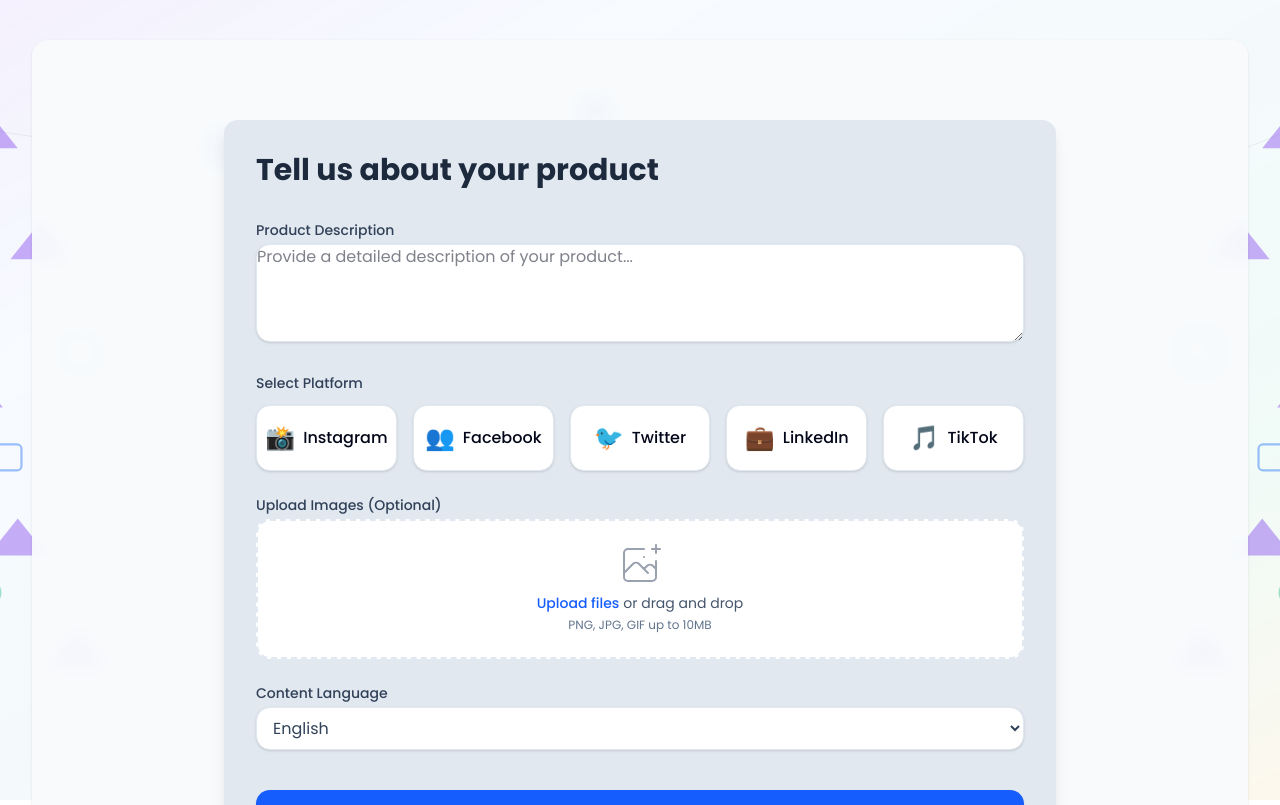
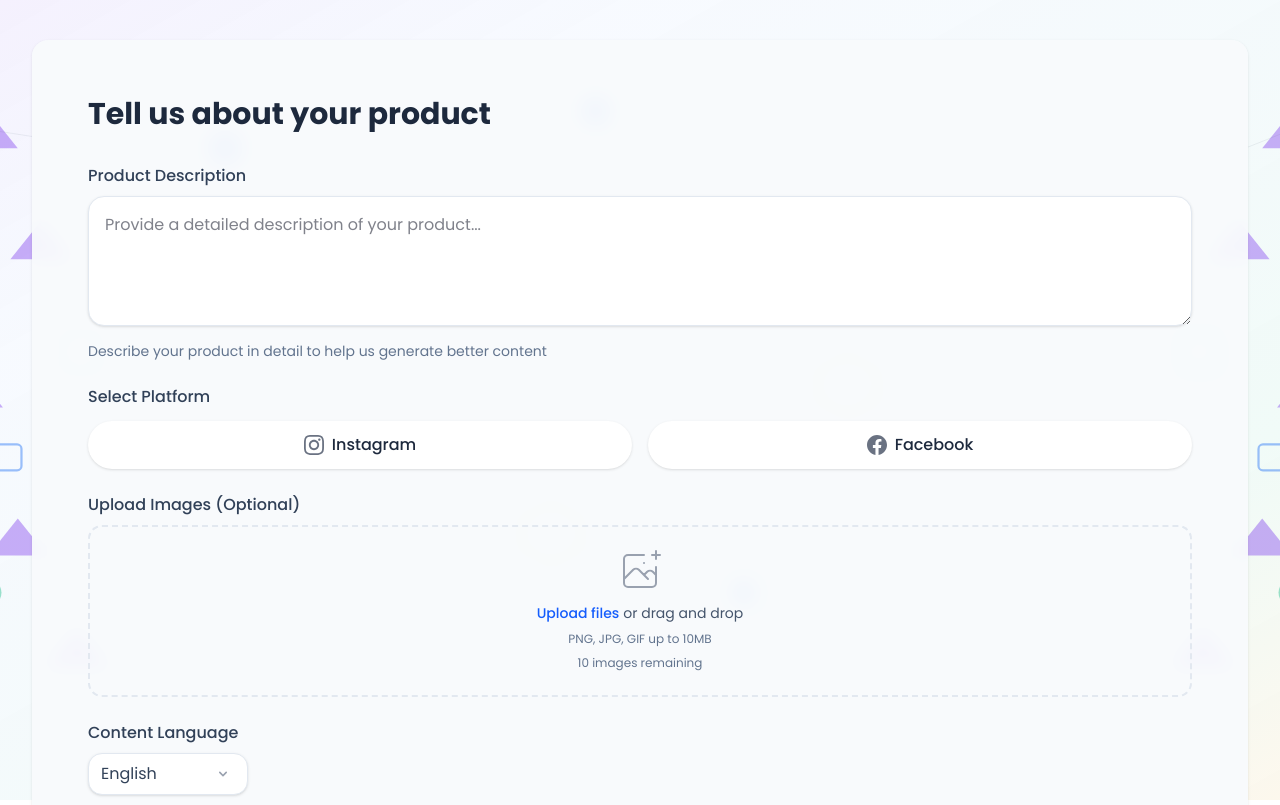
Before and after one commit to bhavyaajainn/BrandVoice, a Next.js app in the folder frontend/: page /content-studio/create in a window 1280 px wide. Shown: the top 805 px of the page. Built offline with nearby package versions, Linux system fonts and the light colour scheme.

Commit message:
updated product description page

```diff
--- a/frontend/app/content-studio/create/page.tsx
+++ b/frontend/app/content-studio/create/page.tsx
@@ -2,6 +2,8 @@
 
 import React, { useState } from 'react';
 import { motion } from 'framer-motion';
+import Image from 'next/image';
+import { Dialog } from '@/components/ui/dialog';
 
 interface ProductDetails {
     description: string;
@@ -17,23 +19,48 @@ export default function CreateContent() {
         images: [],
         language: 'English'
     });
+    const [selectedImage, setSelectedImage] = useState<string | null>(null);
 
     const platforms = [
-        { id: 'instagram', name: 'Instagram', icon: '📸' },
-        { id: 'facebook', name: 'Facebook', icon: '👥' },
-        { id: 'twitter', name: 'Twitter', icon: '🐦' },
-        { id: 'linkedin', name: 'LinkedIn', icon: '💼' },
-        { id: 'tiktok', name: 'TikTok', icon: '🎵' }
+        {
+            id: 'instagram',
+            name: 'Instagram',
+            icon: <svg className="w-5 h-5" viewBox="0 0 24 24" fill="currentColor"><path d="M12 2.163c3.204 0 3.584.012 4.85.07 3.252.148 4.771 1.691 4.919 4.919.058 1.265.069 1.645.069 4.849 0 3.205-.012 3.584-.069 4.849-.149 3.225-1.664 4.771-4.919 4.919-1.266.058-1.644.07-4.85.07-3.204 0-3.584-.012-4.849-.07-3.26-.149-4.771-1.699-4.919-4.92-.058-1.265-.07-1.644-.07-4.849 0-3.204.013-3.583.07-4.849.149-3.227 1.664-4.771 4.919-4.919 1.266-.057 1.645-.069 4.849-.069zm0-2.163c-3.259 0-3.667.014-4.947.072-4.358.2-6.78 2.618-6.98 6.98-.059 1.281-.073 1.689-.073 4.948 0 3.259.014 3.668.072 4.948.2 4.358 2.618 6.78 6.98 6.98 1.281.058 1.689.072 4.948.072 3.259 0 3.668-.014 4.948-.072 4.354-.2 6.782-2.618 6.979-6.98.059-1.28.073-1.689.073-4.948 0-3.259-.014-3.667-.072-4.947-.196-4.354-2.617-6.78-6.979-6.98-1.281-.059-1.69-.073-4.949-.073zm0 5.838c-3.403 0-6.162 2.759-6.162 6.162s2.759 6.163 6.162 6.163 6.162-2.759 6.162-6.163c0-3.403-2.759-6.162-6.162-6.162zm0 10.162c-2.209 0-4-1.79-4-4 0-2.209 1.791-4 4-4s4 1.791 4 4c0 2.21-1.791 4-4 4zm6.406-11.845c-.796 0-1.441.645-1.441 1.44s.645 1.44 1.441 1.44c.795 0 1.439-.645 1.439-1.44s-.644-1.44-1.439-1.44z"/></svg>
+        },
+        {
+            id: 'facebook',
+            name: 'Facebook',
+            icon: <svg className="w-5 h-5" viewBox="0 0 24 24" fill="currentColor"><path d="M24 12.073c0-6.627-5.373-12-12-12s-12 5.373-12 12c0 5.99 4.388 10.954 10.125 11.854v-8.385H7.078v-3.47h3.047V9.43c0-3.007 1.792-4.669 4.533-4.669 1.312 0 2.686.235 2.686.235v2.953H15.83c-1.491 0-1.956.925-1.956 1.874v2.25h3.328l-.532 3.47h-2.796v8.385C19.612 23.027 24 18.062 24 12.073z"/></svg>
+        }
     ];
 
     const handleImageUpload = (e: React.ChangeEvent<HTMLInputElement>) => {
         if (e.target.files) {
             const filesArray = Array.from(e.target.files);
+            if (productDetails.images.length + filesArray.length > 10) {
+                alert('You can only upload up to 10 images');
+                return;
+            }
             setProductDetails(prev => ({
                 ...prev,
                 images: [...prev.images, ...filesArray]
             }));
         }
+    };
+
+    const handleImageClick = (file: File) => {
+        const reader = new FileReader();
+        reader.onload = (e) => {
+            setSelectedImage(e.target?.result as string);
+        };
+        reader.readAsDataURL(file);
+    };
+
+    const handleRemoveImage = (index: number) => {
+        setProductDetails(prev => ({
+            ...prev,
+            images: prev.images.filter((_, i) => i !== index)
+        }));
     };
 
     const handleSubmit = (e: React.FormEvent) => {
@@ -43,63 +70,106 @@ export default function CreateContent() {
     };
 
     return (
-        <div className="min-h-screen">
-            <div className="max-w-4xl mx-auto py-12 px-4 sm:px-6 lg:px-8">
-                <motion.div
-                    initial={{ opacity: 0.8 }}
-                    animate={{ opacity: 1 }}
-                    transition={{ duration: 0.3 }}
-                >
-                    <div className="rounded-xl shadow-lg p-8 bg-slate-200">
-                        <h1 className="text-3xl font-bold mb-8 text-slate-800">Tell us about your product</h1>
+        <div>
+            <div className="p-4 sm:p-6">
+                <h1 className="text-2xl sm:text-3xl font-bold mb-6 sm:mb-8 text-slate-800">Tell us about your product</h1>
 
-                        <form onSubmit={handleSubmit} className="space-y-6">
+                <form onSubmit={handleSubmit} className="space-y-5 sm:space-y-6">
                     {/* Product Description */}
                     <div>
-                                <label className="block text-sm font-medium text-slate-700 mb-1">
+                        <label className="block text-sm sm:text-base font-medium text-slate-700 mb-2">
                             Product Description
                         </label>
                         <textarea
                             rows={4}
                             placeholder="Provide a detailed description of your product..."
-                                    className="w-full rounded-xl border bg-white shadow-sm focus:border-blue-500 focus:ring-blue-500"
+                            className="w-full rounded-2xl border bg-white shadow-sm focus:border-blue-500 focus:ring-blue-500 p-3 sm:p-4 text-sm sm:text-base"
                             value={productDetails.description}
                             onChange={(e) => setProductDetails(prev => ({ ...prev, description: e.target.value }))}
                         />
+                        <p className="text-xs sm:text-sm text-slate-500 mt-2">
+                            Describe your product in detail to help us generate better content
+                        </p>
                     </div>
 
                     {/* Platform Selection */}
                     <div>
-                                <label className="block text-sm font-medium text-slate-700 mb-3">
+                        <label className="block text-sm sm:text-base font-medium text-slate-700 mb-3">
                             Select Platform
                         </label>
-                                <div className="grid grid-cols-2 sm:grid-cols-3 lg:grid-cols-5 gap-4">
-                                    {platforms.map((platform) => (
+                        <div className="flex flex-col sm:grid sm:grid-cols-2 gap-3 sm:gap-4">
                             <button
-                                            key={platform.id}
-                                            className={`flex items-center justify-center p-4 rounded-xl border shadow-sm transition-all duration-200 bg-white ${
-                                                productDetails.selectedPlatform === platform.id
-                                                    ? 'border-blue-500 bg-blue-50 text-blue-700 shadow-md'
-                                                    : 'hover:shadow-md hover:border-gray-300'
+                                type="button"
+                                className={`flex items-center justify-center py-2.5 sm:py-3 px-5 sm:px-6 rounded-2xl sm:rounded-3xl bg-white shadow-sm transition-all duration-200 ${
+                                    productDetails.selectedPlatform === 'instagram'
+                                        ? 'ring-2 ring-pink-500 shadow-md'
+                                        : 'hover:shadow-md hover:ring-1 hover:ring-pink-200 hover:-translate-y-0.5'
                                 }`}
-                                            onClick={() => setProductDetails(prev => ({ ...prev, selectedPlatform: platform.id }))}
+                                onClick={() => setProductDetails(prev => ({ ...prev, selectedPlatform: 'instagram' }))}
                             >
-                                            <span className="text-2xl mr-2">{platform.icon}</span>
-                                            <span className="font-medium">{platform.name}</span>
+                                <div className="flex items-center gap-2">
+                                    <svg
+                                        className={`w-4 h-4 sm:w-5 sm:h-5 transition-colors duration-200 ${
+                                            productDetails.selectedPlatform === 'instagram'
+                                                ? 'text-pink-600'
+                                                : 'text-gray-500 group-hover:text-pink-400'
+                                        }`}
+                                        viewBox="0 0 24 24"
+                                        fill="currentColor"
+                                    >
+                                        <path d="M12 2.163c3.204 0 3.584.012 4.85.07 3.252.148 4.771 1.691 4.919 4.919.058 1.265.069 1.645.069 4.849 0 3.205-.012 3.584-.069 4.849-.149 3.225-1.664 4.771-4.919 4.919-1.266.058-1.644.07-4.85.07-3.204 0-3.584-.012-4.849-.07-3.26-.149-4.771-1.699-4.919-4.92-.058-1.265-.07-1.644-.07-4.849 0-3.204.013-3.583.07-4.849.149-3.227 1.664-4.771 4.919-4.919 1.266-.057 1.645-.069 4.849-.069zm0-2.163c-3.259 0-3.667.014-4.947.072-4.358.2-6.78 2.618-6.98 6.98-.059 1.281-.073 1.689-.073 4.948 0 3.259.014 3.668.072 4.948.2 4.358 2.618 6.78 6.98 6.98 1.281.058 1.689.072 4.948.072 3.259 0 3.668-.014 4.948-.072 4.354-.2 6.782-2.618 6.979-6.98.059-1.28.073-1.689.073-4.948 0-3.259-.014-3.667-.072-4.947-.196-4.354-2.617-6.78-6.979-6.98-1.281-.059-1.69-.073-4.949-.073zm0 5.838c-3.403 0-6.162 2.759-6.162 6.162s2.759 6.163 6.162 6.163 6.162-2.759 6.162-6.163c0-3.403-2.759-6.162-6.162-6.162zm0 10.162c-2.209 0-4-1.79-4-4 0-2.209 1.791-4 4-4s4 1.791 4 4c0 2.21-1.791 4-4 4zm6.406-11.845c-.796 0-1.441.645-1.441 1.44s.645 1.44 1.441 1.44c.795 0 1.439-.645 1.439-1.44s-.644-1.44-1.439-1.44z"/>
+                                    </svg>
+                                    <span className={`text-sm sm:text-base font-medium transition-colors duration-200 ${
+                                        productDetails.selectedPlatform === 'instagram'
+                                            ? 'text-pink-600'
+                                            : 'text-slate-800 hover:text-pink-500'
+                                    }`}>
+                                        Instagram
+                                    </span>
+                                </div>
                             </button>
-                                    ))}
+                            <button
+                                type="button"
+                                className={`flex items-center justify-center py-2.5 sm:py-3 px-5 sm:px-6 rounded-2xl sm:rounded-3xl bg-white shadow-sm transition-all duration-200 ${
+                                    productDetails.selectedPlatform === 'facebook'
+                                        ? 'ring-2 ring-blue-500 shadow-md'
+                                        : 'hover:shadow-md hover:ring-1 hover:ring-blue-200 hover:-translate-y-0.5'
+                                }`}
+                                onClick={() => setProductDetails(prev => ({ ...prev, selectedPlatform: 'facebook' }))}
+                            >
+                                <div className="flex items-center gap-2">
+                                    <svg
+                                        className={`w-4 h-4 sm:w-5 sm:h-5 transition-colors duration-200 ${
+                                            productDetails.selectedPlatform === 'facebook'
+                                                ? 'text-blue-600'
+                                                : 'text-gray-500 group-hover:text-blue-400'
+                                        }`}
+                                        viewBox="0 0 24 24"
+                                        fill="currentColor"
+                                    >
+                                        <path d="M24 12.073c0-6.627-5.373-12-12-12s-12 5.373-12 12c0 5.99 4.388 10.954 10.125 11.854v-8.385H7.078v-3.47h3.047V9.43c0-3.007 1.792-4.669 4.533-4.669 1.312 0 2.686.235 2.686.235v2.953H15.83c-1.491 0-1.956.925-1.956 1.874v2.25h3.328l-.532 3.47h-2.796v8.385C19.612 23.027 24 18.062 24 12.073z"/>
+                                    </svg>
+                                    <span className={`text-sm sm:text-base font-medium transition-colors duration-200 ${
+                                        productDetails.selectedPlatform === 'facebook'
+                                            ? 'text-blue-600'
+                                            : 'text-slate-800 hover:text-blue-500'
+                                    }`}>
+                                        Facebook
+                                    </span>
+                                </div>
+                            </button>
                         </div>
                     </div>
 
                     {/* Image Upload */}
                     <div>
-                                <label className="block text-sm font-medium text-slate-700 mb-1">
+                        <label className="block text-sm sm:text-base font-medium text-slate-700 mb-2">
                             Upload Images (Optional)
                         </label>
-                                <div className="mt-1 flex justify-center px-6 pt-5 pb-6 border-2 border-dashed rounded-xl bg-white hover:border-gray-300 transition-colors">
-                                    <div className="space-y-1 text-center">
+                        <div className="mt-1 flex justify-center px-4 sm:px-6 pt-4 sm:pt-5 pb-4 sm:pb-6 border-2 border-dashed rounded-xl hover:border-gray-300 transition-colors">
+                            <div className="space-y-2 text-center">
                                 <svg
-                                            className="mx-auto h-12 w-12 text-gray-400"
+                                    className="mx-auto h-10 sm:h-12 w-10 sm:w-12 text-gray-400"
                                     stroke="currentColor"
                                     fill="none"
                                     viewBox="0 0 48 48"
@@ -112,7 +182,7 @@ export default function CreateContent() {
                                         strokeLinejoin="round"
                                     />
                                 </svg>
-                                        <div className="flex text-sm">
+                                <div className="flex text-sm justify-center">
                                     <label
                                         htmlFor="file-upload"
                                         className="relative cursor-pointer rounded-md font-medium text-blue-600 hover:text-blue-500 focus-within:outline-none focus-within:ring-2 focus-within:ring-offset-2 focus-within:ring-blue-500"
@@ -131,19 +201,56 @@ export default function CreateContent() {
                                     <p className="pl-1 text-slate-600">or drag and drop</p>
                                 </div>
                                 <p className="text-xs text-slate-500">PNG, JPG, GIF up to 10MB</p>
+                                <p className="text-xs text-slate-500">{10 - productDetails.images.length} images remaining</p>
                             </div>
                         </div>
+
+                        {/* Image Preview Grid */}
+                        {productDetails.images.length > 0 && (
+                            <div className="mt-4 grid grid-cols-2 sm:grid-cols-3 lg:grid-cols-4 gap-3 sm:gap-4">
+                                {productDetails.images.map((file, index) => (
+                                    <div key={index} className="relative group">
+                                        <div
+                                            className="aspect-square rounded-lg overflow-hidden cursor-pointer"
+                                            onClick={() => handleImageClick(file)}
+                                        >
+                                            <img
+                                                src={URL.createObjectURL(file)}
+                                                alt={`Upload ${index + 1}`}
+                                                className="w-full h-full object-cover"
+                                            />
+                                        </div>
+                                        <button
+                                            type="button"
+                                            onClick={() => handleRemoveImage(index)}
+                                            className="absolute top-2 right-2 bg-white rounded-full p-1 shadow-sm opacity-0 group-hover:opacity-100 transition-opacity"
+                                        >
+                                            <svg className="h-3 w-3 sm:h-4 sm:w-4 text-gray-600" fill="none" viewBox="0 0 24 24" stroke="currentColor">
+                                                <path strokeLinecap="round" strokeLinejoin="round" strokeWidth={2} d="M6 18L18 6M6 6l12 12" />
+                                            </svg>
+                                        </button>
+                                    </div>
+                                ))}
+                            </div>
+                        )}
                     </div>
 
                     {/* Language Selection */}
                     <div>
-                                <label className="block text-sm font-medium text-slate-700 mb-1">
+                        <label className="block text-sm sm:text-base font-medium text-slate-700 mb-2">
                             Content Language
                         </label>
+                        <div className="relative">
+                            <div className="mt-1 w-32 sm:w-40 pl-2 sm:pl-3 pr-3 sm:pr-4 py-1.5 sm:py-2 text-sm sm:text-base border rounded-xl shadow-sm bg-white text-slate-700 flex items-center justify-between">
+                                <span>{productDetails.language}</span>
+                                <svg className="h-3 w-3 sm:h-4 sm:w-4 text-gray-400" xmlns="http://www.w3.org/2000/svg" viewBox="0 0 20 20" fill="currentColor" aria-hidden="true">
+                                    <path fillRule="evenodd" d="M5.293 7.293a1 1 0 011.414 0L10 10.586l3.293-3.293a1 1 0 111.414 1.414l-4 4a1 1 0 01-1.414 0l-4-4a1 1 0 010-1.414z" clipRule="evenodd" />
+                                </svg>
+                            </div>
                             <select
                                 value={productDetails.language}
                                 onChange={(e) => setProductDetails(prev => ({ ...prev, language: e.target.value }))}
-                                    className="mt-1 block w-full pl-3 pr-10 py-2 text-base border rounded-xl focus:outline-none focus:ring-blue-500 focus:border-blue-500 shadow-sm bg-white text-slate-700"
+                                className="absolute inset-0 w-32 sm:w-40 opacity-0 cursor-pointer"
                             >
                                 <option>English</option>
                                 <option>Spanish</option>
@@ -152,20 +259,43 @@ export default function CreateContent() {
                                 <option>Italian</option>
                             </select>
                         </div>
+                    </div>
 
                     {/* Submit Button */}
-                            <div className="pt-4">
+                    <div className="pt-4 flex justify-end">
                         <button
                             type="submit"
-                                    className="w-full flex justify-center py-3 px-4 rounded-xl shadow-md text-sm font-medium text-white bg-blue-600 hover:bg-blue-700 focus:outline-none focus:ring-2 focus:ring-offset-2 focus:ring-blue-500 transition-all duration-200"
+                            className="flex justify-center py-2 sm:py-3 px-6 sm:px-8 rounded-xl shadow-md text-sm sm:text-base font-medium text-white bg-blue-600 hover:bg-blue-700 focus:outline-none focus:ring-2 focus:ring-offset-2 focus:ring-blue-500 transition-all duration-200"
                         >
                             Generate Content
                         </button>
                     </div>
                 </form>
             </div>
-                </motion.div>
+
+            {/* Image Preview Modal */}
+            {selectedImage && (
+                <Dialog open={!!selectedImage} onOpenChange={() => setSelectedImage(null)}>
+                    <div className="fixed inset-0 flex items-center justify-center p-4">
+                        <div className="relative max-w-4xl w-full max-h-[90vh]">
+                            <img
+                                src={selectedImage}
+                                alt="Selected image"
+                                className="w-full h-full object-contain"
+                            />
+                            <button
+                                type="button"
+                                onClick={() => setSelectedImage(null)}
+                                className="absolute top-4 right-4 bg-white rounded-full p-2 shadow-sm"
+                            >
+                                <svg className="h-6 w-6 text-gray-600" fill="none" viewBox="0 0 24 24" stroke="currentColor">
+                                    <path strokeLinecap="round" strokeLinejoin="round" strokeWidth={2} d="M6 18L18 6M6 6l12 12" />
+                                </svg>
+                            </button>
                         </div>
+                    </div>
+                </Dialog>
+            )}
         </div>
     );
 }
```
Lines whose indentation alone changed are shown as unchanged.
